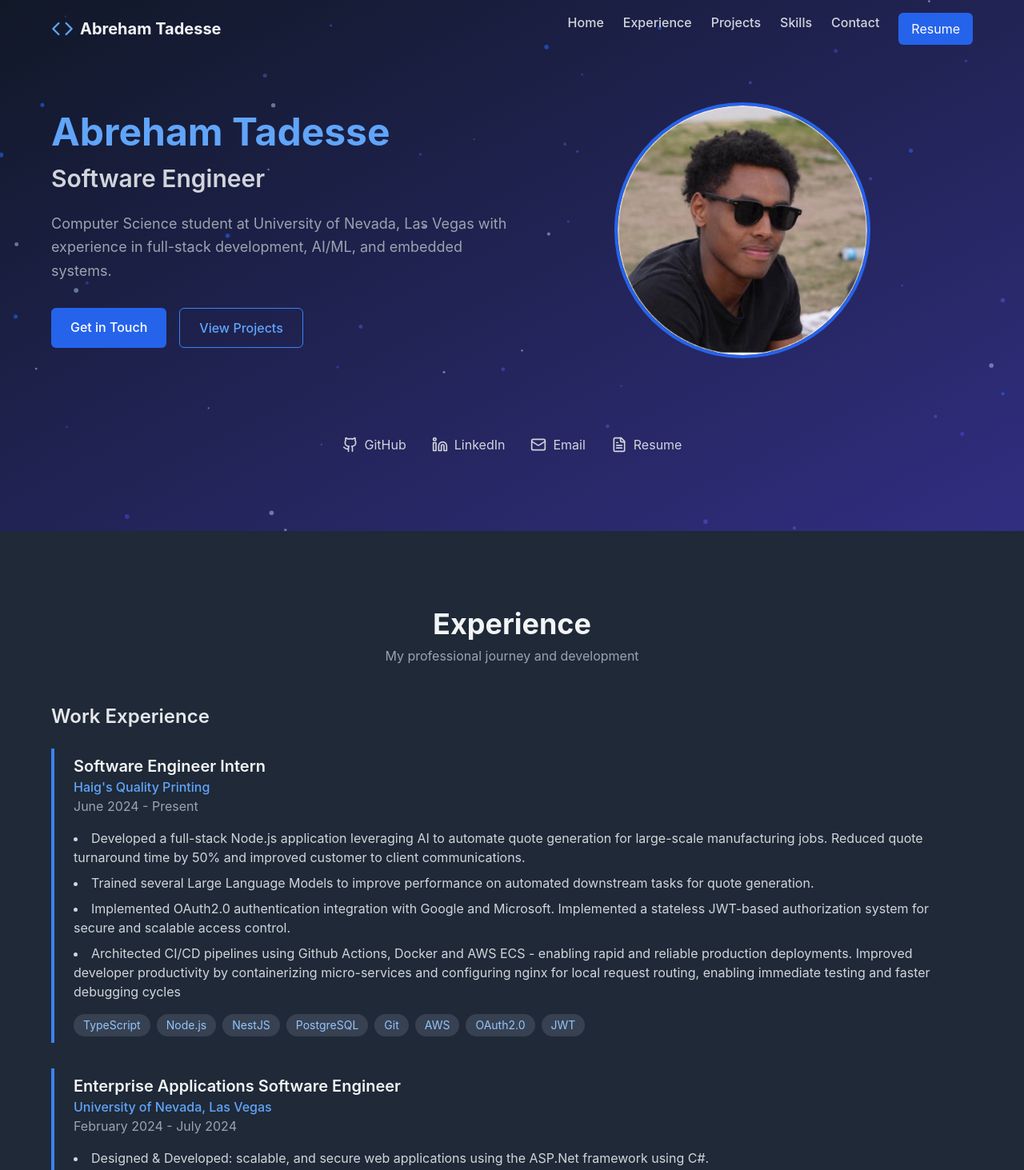
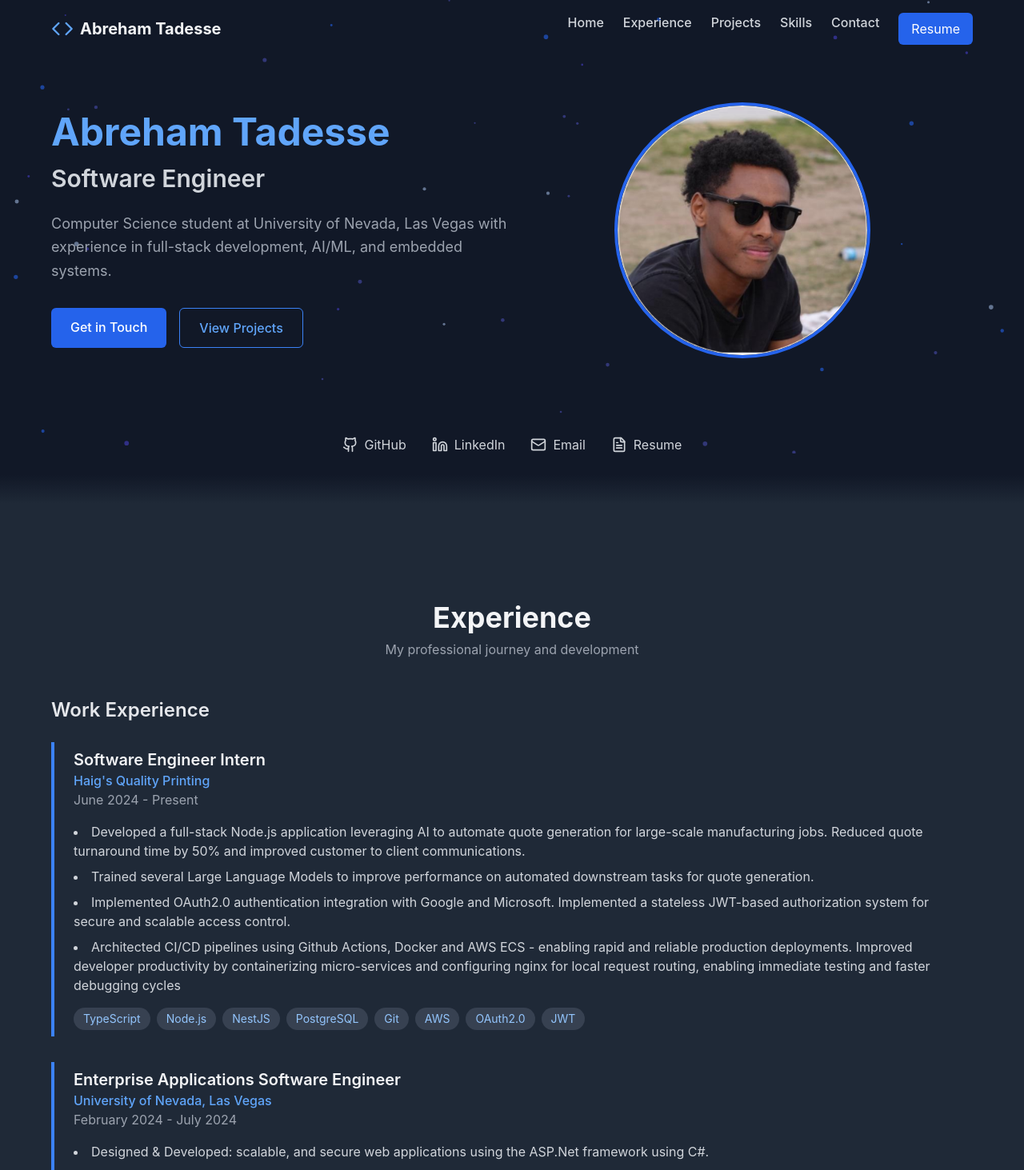
Before and after one commit to AbrehamT/PortfolioSite_Main, a React (Create React App) app: page / in a window 1280 px wide. Shown: the top 1463 px of the page at 80% size. Built offline with nearby package versions, Linux system fonts and the light colour scheme.

Commit message:
smoother transition between components, better color theme

```diff
--- a/src/App.css
+++ b/src/App.css
@@ -1,3 +1,4 @@
+/* Base App styles */
 .App {
   text-align: center;
 }
@@ -36,3 +37,39 @@
     transform: rotate(360deg);
   }
 }
+
+/* Smooth section transitions */
+section {
+  position: relative;
+  transition: background-color 0.5s ease;
+}
+
+/* Animation for modal */
+@keyframes fadeIn {
+  from { opacity: 0; }
+  to { opacity: 1; }
+}
+
+@keyframes slideIn {
+  from {
+    opacity: 0;
+    transform: translateY(20px);
+  }
+  to {
+    opacity: 1;
+    transform: translateY(0);
+  }
+}
+
+.animate-fadeIn {
+  animation: fadeIn 0.3s ease-in-out;
+}
+
+.animate-slideIn {
+  animation: slideIn 0.3s ease-in-out;
+}
+
+/* Smooth scrolling for the whole page */
+html {
+  scroll-behavior: smooth;
+}
--- a/src/App.tsx
+++ b/src/App.tsx
@@ -6,16 +6,45 @@ import ProjectsSection from './components/sections/Projects';
 import SkillsSection from './components/sections/Skills';
 import ContactSection from './components/sections/Contact';
 import Footer from './components/layout/Footer';
+import SectionTransition from './components/layout/SectionTransition';
+import './App.css';
 
 const App = () => {
   return (
-    <div className="min-h-screen bg-gray-900 text-gray-200">
+    <div
+      className="min-h-screen text-gray-200"
+      style={{
+        // Theme color variables
+        '--hero-bg': '#111827', // from-gray-900
+        '--section-bg-1': '#1F2937', // bg-gray-800
+        '--section-bg-2': '#111827', // bg-gray-900
+        '--section-bg-3': '#1F2937', // bg-gray-800
+        '--contact-bg': '#111827', // bg-gray-900
+        '--footer-bg': '#111827', // bg-gray-900
+      } as React.CSSProperties}
+    >
       <Header />
-      <main>
+      <main className="overflow-hidden">
         <Hero />
+
+        {/* Hero to Experience transition */}
+        <SectionTransition fromColor="hero-bg" toColor="section-bg-1" height="90px" />
+
         <ExperienceSection />
+
+        {/* Experience to Projects transition */}
+        <SectionTransition fromColor="section-bg-1" toColor="section-bg-2" height="90px" />
+
         <ProjectsSection />
+
+        {/* Projects to Skills transition */}
+        <SectionTransition fromColor="section-bg-2" toColor="section-bg-3" height="90px" />
+
         <SkillsSection />
+
+        {/* Skills to Contact transition */}
+        <SectionTransition fromColor="section-bg-3" toColor="contact-bg" height="90px" />
+
         <ContactSection />
       </main>
       <Footer />
--- /dev/null
+++ b/src/components/layout/SectionTransition.tsx
@@ -0,0 +1,38 @@
+import React from 'react';
+
+interface SectionTransitionProps {
+  fromColor: string;
+  toColor: string;
+  direction?: 'top-to-bottom' | 'bottom-to-top';
+  height?: string;
+  withWave?: boolean; // Keeping for backwards compatibility but not using it
+}
+
+const SectionTransition: React.FC<SectionTransitionProps> = ({
+  fromColor,
+  toColor,
+  direction = 'top-to-bottom',
+  height = '80px'
+}) => {
+  // Simple gradient transition with a very smooth blend
+  return (
+    <div
+      className="w-full"
+      style={{
+        height,
+        marginTop: '-1px',  // Eliminate gap between sections
+        marginBottom: '-1px',
+        background: `linear-gradient(${direction === 'top-to-bottom' ? '180deg' : '0deg'},
+          var(--${fromColor}) 0%,
+          var(--${fromColor}) 30%,
+          var(--${toColor}) 70%,
+          var(--${toColor}) 100%
+        )`,
+        position: 'relative',
+        zIndex: 1
+      }}
+    />
+  );
+};
+
+export default SectionTransition;
--- a/src/components/sections/Contact.tsx
+++ b/src/components/sections/Contact.tsx
@@ -48,7 +48,15 @@ const ContactSection = () => {
     }
   };
   return (
-    <section id="contact" className="py-16 md:py-24 bg-gradient-to-br from-gray-900 to-indigo-900">
+    <section
+      id="contact"
+      className="py-16 md:py-24"
+      style={{
+        background: 'var(--contact-bg)',
+        position: 'relative',
+        zIndex: 0
+      }}
+    >
       <div className="container mx-auto px-4 md:px-6">
         <h2 className="text-3xl md:text-4xl font-bold mb-2 text-center text-gray-100">Get In Touch</h2>
         <p className="text-gray-400 text-center mb-12">Interested in working together? Let's connect!</p>
--- a/src/components/sections/Experience.tsx
+++ b/src/components/sections/Experience.tsx
@@ -70,7 +70,16 @@ const ExperienceSection = () => {
   ];
 
   return (
-    <section id="experience" className="py-16 md:py-24 bg-gray-800">
+    <section
+      id="experience"
+      className="py-16 md:py-24"
+      style={{
+        background: 'var(--section-bg-1)',
+        position: 'relative',
+        zIndex: 0,
+        paddingBottom: '2rem'
+      }}
+    >
       <div className="container mx-auto px-4 md:px-6">
         <h2 className="text-3xl md:text-4xl font-bold mb-2 text-center text-gray-100">Experience</h2>
         <p className="text-gray-400 text-center mb-12">My professional journey and development</p>
--- a/src/components/sections/Hero.tsx
+++ b/src/components/sections/Hero.tsx
@@ -102,7 +102,15 @@ const Hero = () => {
   }, []);
 
   return (
-    <section id="home" className="relative pt-24 pb-16 md:pt-32 md:pb-24 overflow-hidden bg-gradient-to-br from-gray-900 to-indigo-900">
+    <section
+      id="home"
+      className="relative pt-24 md:pt-32 pb-0"
+      style={{
+        background: 'var(--hero-bg)',
+        position: 'relative',
+        zIndex: 0
+      }}
+    >
       {/* Particle animation canvas */}
       <canvas
         ref={canvasRef}
--- a/src/components/sections/Projects.tsx
+++ b/src/components/sections/Projects.tsx
@@ -30,7 +30,16 @@ const ProjectsSection = () => {
   }, [activeProject]);
 
   return (
-    <section id="projects" className="py-16 md:py-24 bg-gray-900">
+    <section
+      id="projects"
+      className="py-16 md:py-24"
+      style={{
+        background: 'var(--section-bg-2)',
+        position: 'relative',
+        zIndex: 0,
+        paddingBottom: '2rem'
+      }}
+    >
       <div className="container mx-auto px-4 md:px-6">
         <h2 className="text-3xl md:text-4xl font-bold mb-2 text-center text-gray-100">Projects</h2>
         <p className="text-gray-400 text-center mb-12">A showcase of my technical work and case studies</p>
--- a/src/components/sections/Skills.tsx
+++ b/src/components/sections/Skills.tsx
@@ -30,7 +30,16 @@ const SkillsSection = () => {
   ];
 
   return (
-    <section id="skills" className="py-16 md:py-24 bg-gray-800">
+    <section
+      id="skills"
+      className="py-16 md:py-24"
+      style={{
+        background: 'var(--section-bg-3)',
+        position: 'relative',
+        zIndex: 0,
+        paddingBottom: '2rem'
+      }}
+    >
       <div className="container mx-auto px-4 md:px-6">
         <h2 className="text-3xl md:text-4xl font-bold mb-2 text-center text-gray-100">Skills</h2>
         <p className="text-gray-400 text-center mb-12">Technologies and methodologies I work with</p>
```
